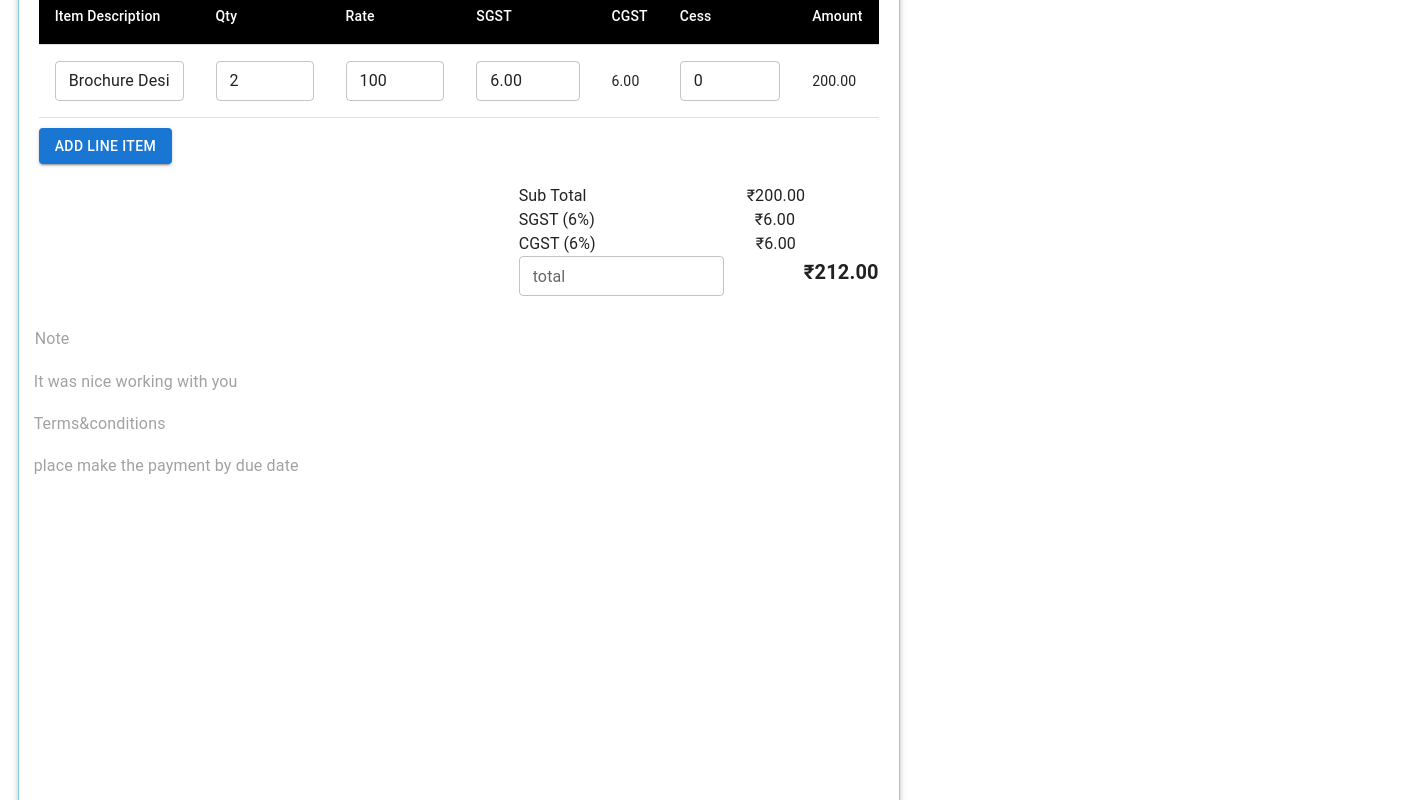
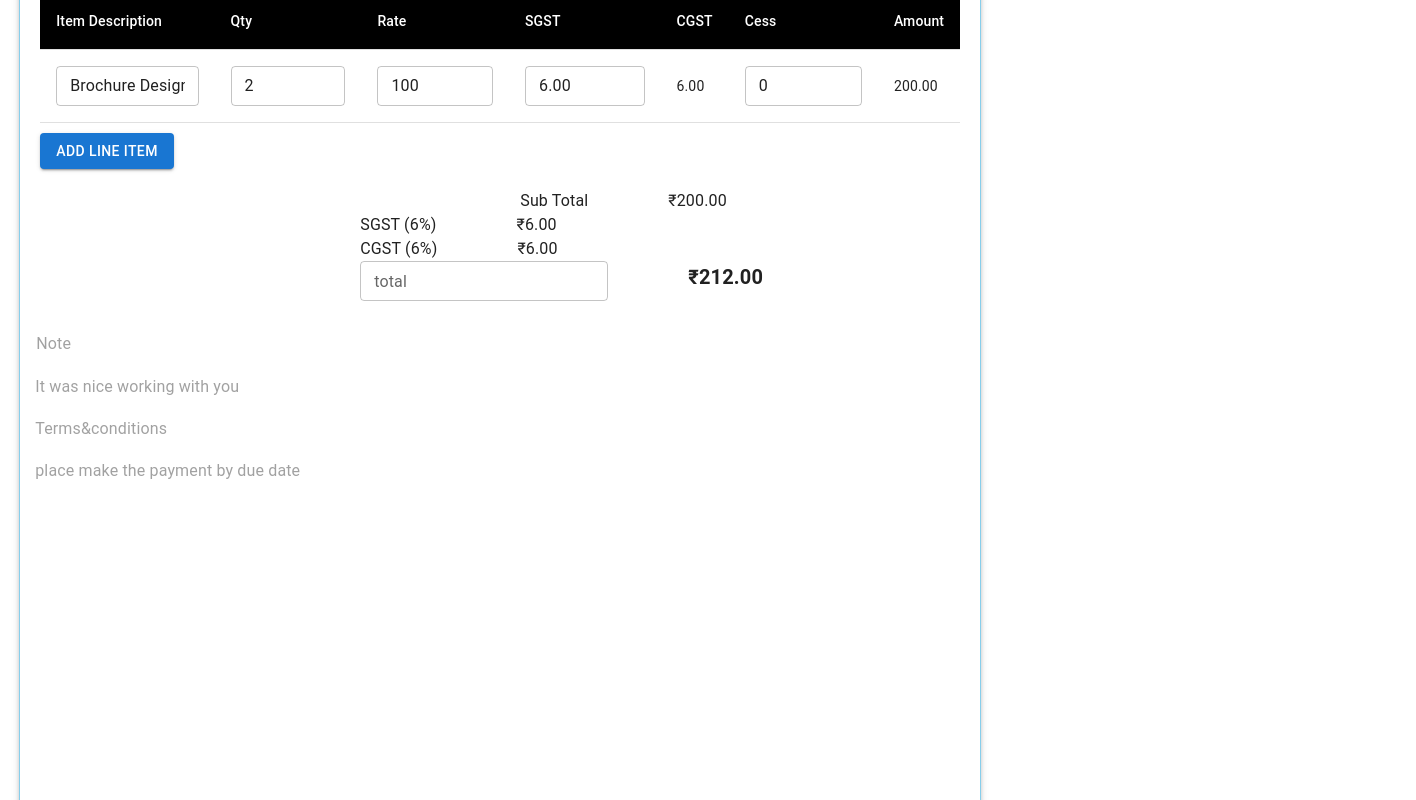
Before and after one commit to ammakavya/Invoice--generator, a React (Create React App) app: page / in a window 1280 px wide. Shown: the part 880-1680 px from the top of the page, 1416 px wide, since content can reach past the window. Built offline with nearby package versions, Linux system fonts and the light colour scheme.

Commit message:
first commit

```diff
--- a/src/App.css
+++ b/src/App.css
@@ -1,7 +1,8 @@
 .App {
   text-align: center;
   margin: 1rem;
-  display: -ms-flexbox;
+  display: flex;
+  margin
 }
 
 .App-logo {
--- a/src/App.js
+++ b/src/App.js
@@ -32,11 +32,14 @@ const MyComponent = () => {
   };
 
   return (
-    <div>
+    <div className='app'>
       <div id="pdfContent">
     <InvoiceComponent/>
       </div>
+      <div>
       <button onClick={generatePDF}>Generate PDF</button>
+      </div>
+
     </div>
   );
 };
--- a/src/components/InvoiceComponent.js
+++ b/src/components/InvoiceComponent.js
@@ -123,7 +123,7 @@ const InvoiceComponent = () => {
     <form   onSubmit={handleSubmit()}>
       <FormControl>
 
-        <Paper  elevation ={3}sx={{ height: '220vh', margin: '2%',width:'110vh', border:'1px solid skyblue'}}>
+        <Paper  elevation ={3}sx={{ height: '250vh', margin: '2%',width:'120vh', border:'1px solid skyblue'}}>
           <Grid container spacing={1}>
           <Grid item md={6}>
   <Box
@@ -482,26 +482,26 @@ const InvoiceComponent = () => {
           </TableBody>
         </Table>
       </TableContainer>
-      <Button onClick={handleAddItem} sx={{ marginTop: '10px',marginRight:'38rem' }} variant="contained">
+      <Button onClick={handleAddItem} sx={{ marginTop: '10px',marginRight:'35rem' }} variant="contained">
         Add Line Item
       </Button>
       <Box sx={{ marginTop: '20px', textAlign: 'right' }}>
         <Box sx={{display:'flex',ml: '30rem'}}>
-        <Typography>Sub Total</Typography><Typography sx={{ml:"10rem"}}> ₹{subtotal.toFixed(2)}</Typography>
+        <Typography>Sub Total</Typography><Typography sx={{ml:"5rem"}}> ₹{subtotal.toFixed(2)}</Typography>
         </Box>
-<Box sx={{display:'flex',ml: '30rem'}}>
+<Box sx={{display:'flex',ml: '20rem'}}>
   <Typography>
     SGST ({taxes.sgstRate}%) </Typography>
-    <Typography sx={{ml:"10rem"}}>₹{totalSGST.toFixed(2)}</Typography>
+    <Typography sx={{ml:"5rem"}}>₹{totalSGST.toFixed(2)}</Typography>
     </Box>
-<Box sx={{display:'flex',ml: '30rem'}}>
+<Box sx={{display:'flex',ml: '20rem'}}>
   <Typography >
     CGST ({taxes.cgstRate}%)
   </Typography>
-  <Typography sx={{ml:"10rem"}}>₹{totalCGST.toFixed(2)}</Typography>
+  <Typography sx={{ml:"5rem"}}>₹{totalCGST.toFixed(2)}</Typography>
   </Box>
 <Box sx={{display:'flex'}}>
-<TextField label="total" size='small'sx={{ml: '30rem'}} inputprops={{ sx: { height: '30px', fontWeight:"bold" } }}/>
+<TextField label="total" size='small'sx={{ml: '20rem'}} inputprops={{ sx: { height: '30px', fontWeight:"bold" } }}/>
 <Typography variant="h6" sx={{ fontWeight: 'bold',ml:'5rem' }}>
   ₹{totalAmount.toFixed(2)}
   </Typography>
```
